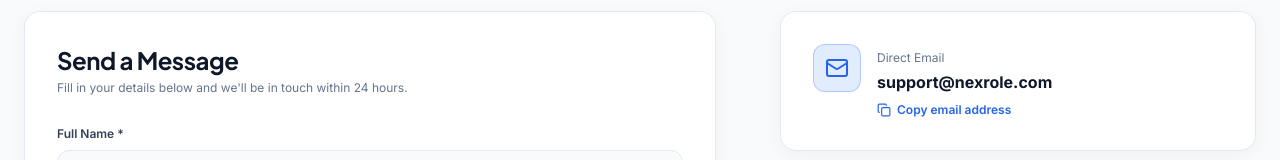
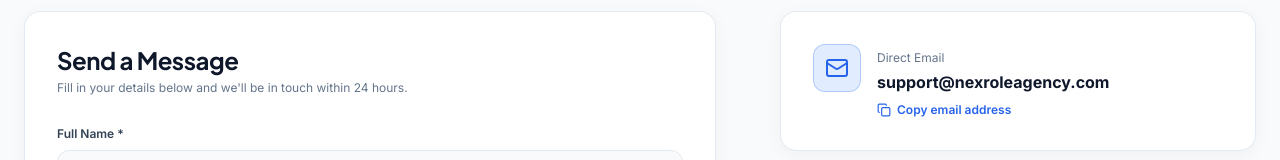
Before and after one commit to OlamilekanAMF/nexrole, a Next.js app: page /contact in a window 1280 px wide. Shown: the part 495-655 px from the top of the page. Built offline with nearby package versions, Linux system fonts and the light colour scheme.

Commit message:
Update contact email to support@nexroleagency.com

```diff
--- a/app/contact/page.tsx
+++ b/app/contact/page.tsx
@@ -42,7 +42,7 @@ function ContactPageContent() {
   const headlineLetters = "Let's talk.".split("");
 
   const handleCopyEmail = () => {
-    navigator.clipboard.writeText("support@nexrole.com");
+    navigator.clipboard.writeText("support@nexroleagency.com");
     setCopiedEmail(true);
     setTimeout(() => setCopiedEmail(false), 2500);
   };
@@ -336,7 +336,7 @@ function ContactPageContent() {
               </div>
               <div className="flex-grow">
                 <span className="text-xs text-slate-500 dark:text-slate-400">Direct Email</span>
-                <p className="text-base font-bold text-slate-900 dark:text-white mt-0.5">support@nexrole.com</p>
+                <p className="text-base font-bold text-slate-900 dark:text-white mt-0.5">support@nexroleagency.com</p>
                 <button
                   onClick={handleCopyEmail}
                   className="mt-2 text-xs font-semibold text-blue-600 dark:text-blue-400 hover:underline flex items-center gap-1.5 transition-colors"
```
